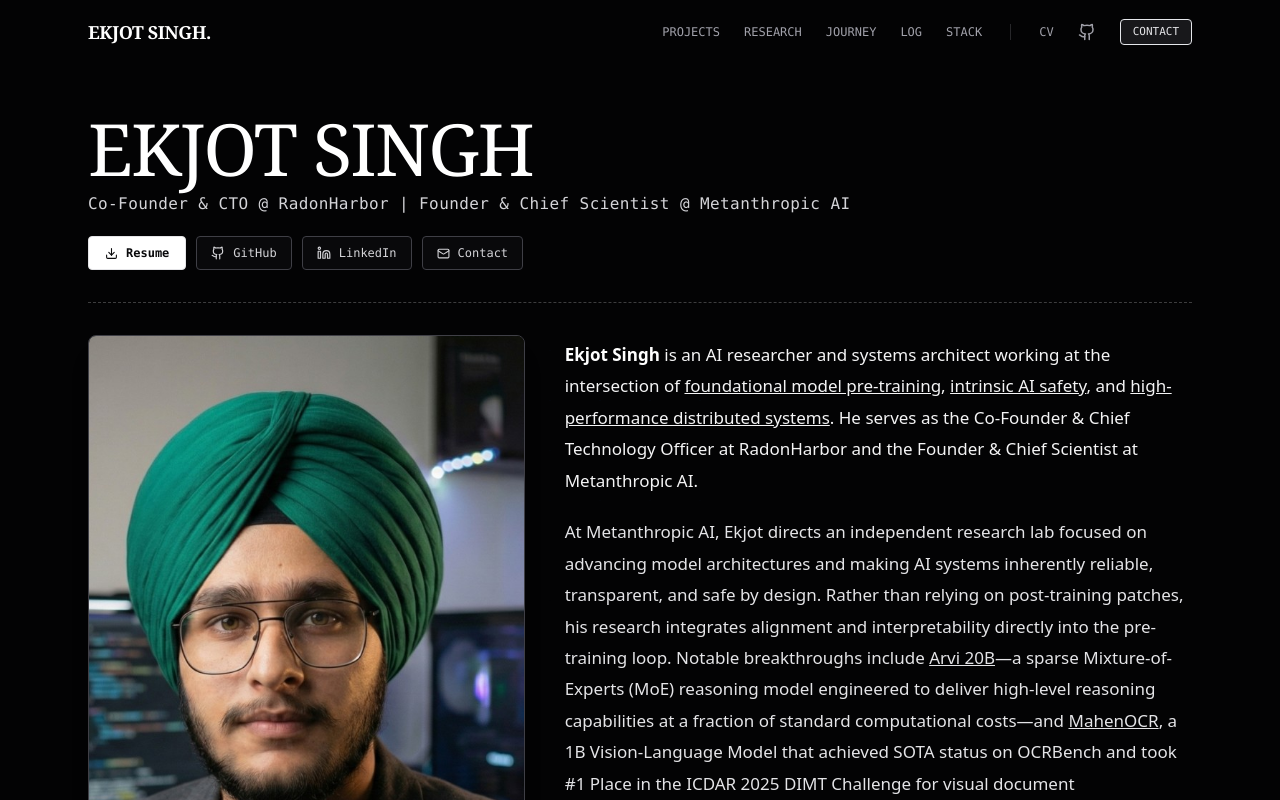
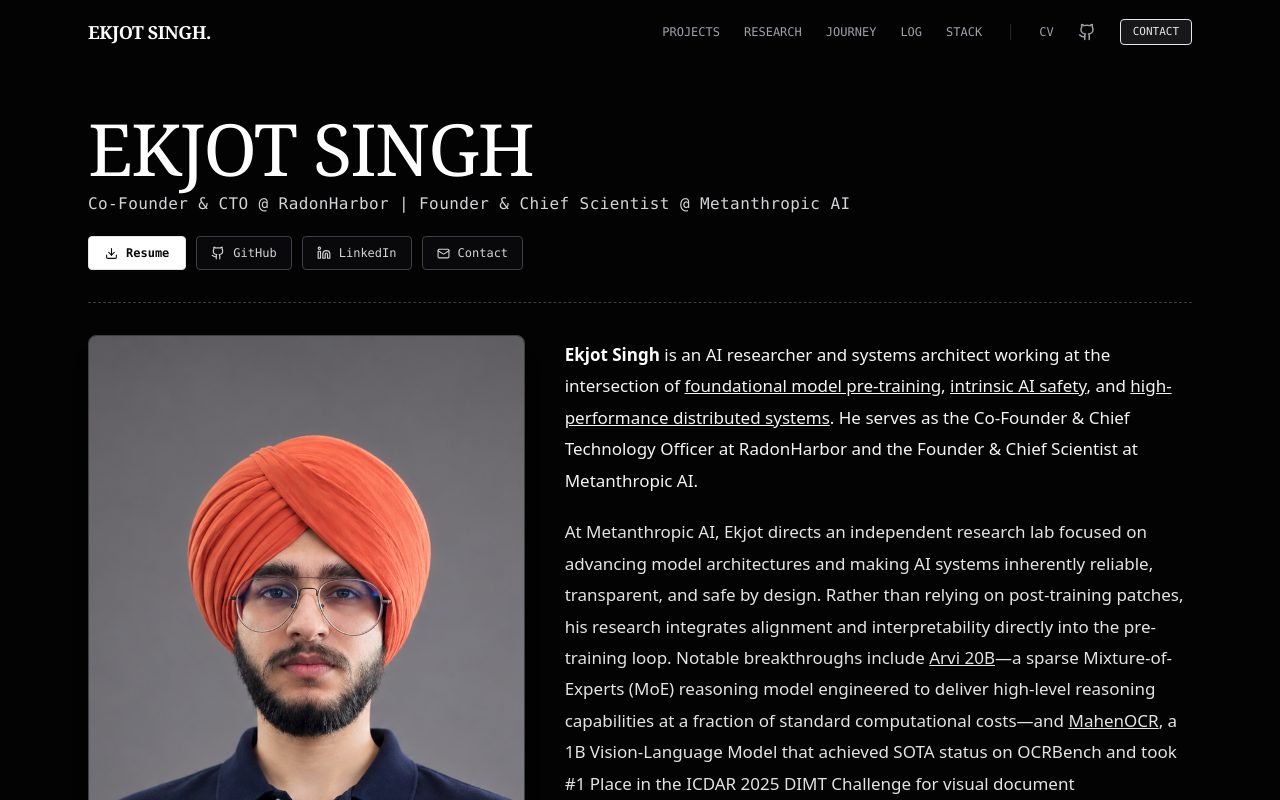
Before and after one commit to ekjotsinghmakhija/website, a Next.js app: page / in a window 1280 px wide. Shown: the top 800 px of the page. Built offline with nearby package versions, Linux system fonts and the light colour scheme.

Commit message:
feat(branding): update homepage image, favicon, and philosophical footer copy

```diff
--- a/src/app/layout.tsx
+++ b/src/app/layout.tsx
@@ -27,7 +27,7 @@ export const metadata: Metadata = {
   description:
     "Founder & Lead Architect at Metanthropic. Researching the physics of intelligence, mechanistic interpretability, and building interpretable AGI.",
   icons: {
-    icon: "/avatar.jpg",
+    icon: "/favicon-custom.jpg",
   },
   openGraph: {
     title: "Ekjot Singh",
--- a/src/components/sections/BentoHero.tsx
+++ b/src/components/sections/BentoHero.tsx
@@ -60,7 +60,7 @@ export default function BentoHero() {
         <div className="lg:col-span-5 flex flex-col">
           <div className="relative w-full h-[480px] sm:h-[540px] lg:h-full min-h-[460px] rounded-lg overflow-hidden border border-zinc-700 bg-zinc-950 shadow-xl">
             <Image
-              src="/images/avatar.jpg"
+              src="/images/landing-hero.png"
               alt="Ekjot Singh"
               fill
               priority
--- a/src/components/sections/Footer.tsx
+++ b/src/components/sections/Footer.tsx
@@ -41,7 +41,7 @@ export default function Footer() {
               <div className="flex items-center gap-2 mb-3">
                 <span className="w-2 h-2 rounded-full bg-emerald-500 shadow-[0_0_8px_rgba(16,185,129,0.5)]" />
                 <span className="text-xs font-mono text-zinc-400 tracking-wider uppercase">
-                  Systems & Frontier AI Lab
+                  Epistemology of Computation & Frontier AI
                 </span>
               </div>
               <h4 className="text-xl sm:text-2xl font-serif text-white tracking-tight mb-3">
@@ -170,7 +170,7 @@ export default function Footer() {
           <div className="flex flex-wrap items-center gap-x-3 gap-y-1">
             <span>© {currentYear} Ekjot Singh.</span>
             <span className="hidden sm:inline text-zinc-800">•</span>
-            <span>All architecture notes open-access under MIT / Apache-2.0.</span>
+            <span>All research specifications & engineering notes are published under public open-access commons.</span>
           </div>
 
           <div className="flex items-center gap-2 text-zinc-400">
```
Also changed, not shown: public/favicon-custom.jpg (added), public/images/landing-hero.png (added).
